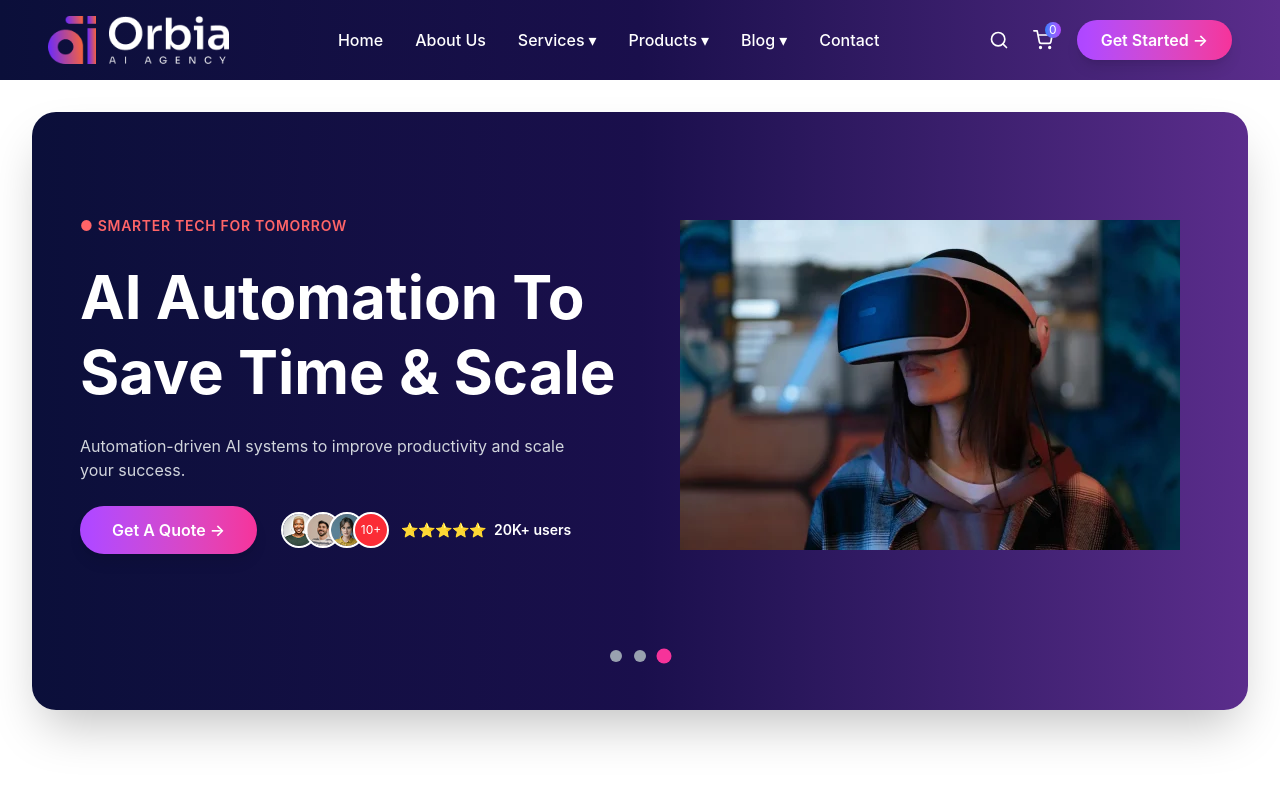
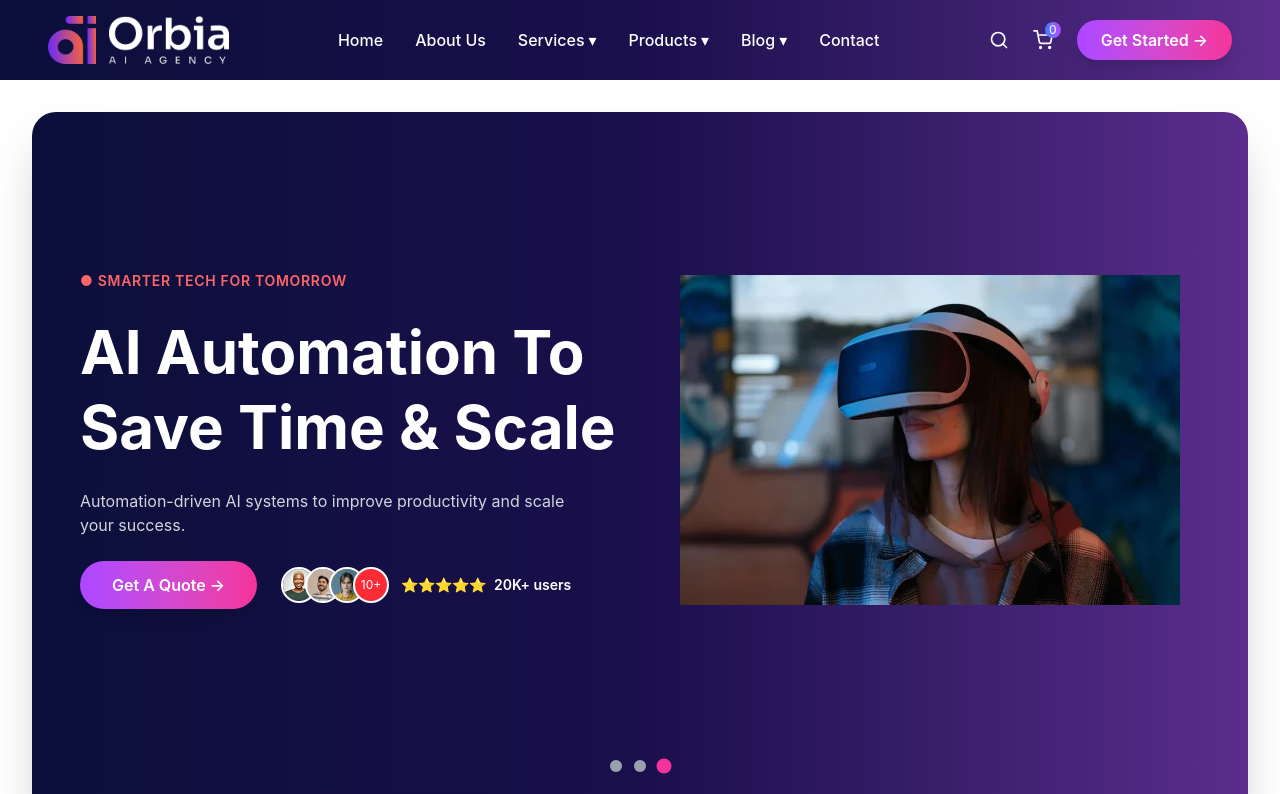
Before and after one commit to priyaudala/ideas2ai, a React app in the folder frontend/: page / in a window 1280 px wide. Shown: the top 794 px of the page. Built offline with nearby package versions, Linux system fonts and the light colour scheme; the HTML template or start-up script is replaced by a standard one.

Commit message:
changes in hero section

```diff
--- a/frontend/src/components/Home/Hero.jsx
+++ b/frontend/src/components/Home/Hero.jsx
@@ -45,18 +45,13 @@ const Hero = () => {
   return (
     <section className="pt-24 md:pt-28 pb-12 md:pb-20 w-full">
       <div className="w-full px-4 sm:px-6 lg:px-8">
-
         {/* Main Card Container - Full Width */}
         <div className="relative rounded-2xl md:rounded-3xl overflow-hidden bg-gradient-to-r from-[#0b0f3a] via-[#1a0f4c] to-[#5b2d8c] shadow-2xl w-full">
-
           {/* Content */}
           <div className="relative z-10 p-6 sm:p-8 md:p-10 lg:p-12">
-
-            <div className="grid md:grid-cols-2 items-center gap-10">
-
+            <div className="grid md:grid-cols-2 items-center gap-10 min-h-[520px] md:min-h-[560px]">
               {/* LEFT CONTENT */}
               <div className="text-white space-y-6 text-center md:text-left">
-
                 <p className="text-red-400 font-semibold tracking-wider text-sm">
                   ● SMARTER TECH FOR TOMORROW
                 </p>
@@ -91,17 +86,24 @@ const Hero = () => {
 
                 {/* BUTTON + CLIENTS */}
                 <div className="flex flex-col sm:flex-row items-center justify-center md:justify-start gap-6">
-
                   <button className="bg-gradient-to-r from-purple-500 to-pink-500 px-8 py-3 rounded-full font-semibold hover:scale-105 transition shadow-lg">
                     Get A Quote →
                   </button>
 
                   <div className="flex items-center gap-3">
-
                     <div className="flex -space-x-3">
-                      <img src={client1} className="w-9 h-9 rounded-full border-2 border-white object-cover" />
-                      <img src={client2} className="w-9 h-9 rounded-full border-2 border-white object-cover" />
-                      <img src={client3} className="w-9 h-9 rounded-full border-2 border-white object-cover" />
+                      <img
+                        src={client1}
+                        className="w-9 h-9 rounded-full border-2 border-white object-cover"
+                      />
+                      <img
+                        src={client2}
+                        className="w-9 h-9 rounded-full border-2 border-white object-cover"
+                      />
+                      <img
+                        src={client3}
+                        className="w-9 h-9 rounded-full border-2 border-white object-cover"
+                      />
 
                       <div className="w-9 h-9 flex items-center justify-center rounded-full bg-red-500 text-white text-xs border-2 border-white">
                         10+
@@ -112,14 +114,12 @@ const Hero = () => {
                       ⭐⭐⭐⭐⭐
                       <span className="text-white ml-2">20K+ users</span>
                     </div>
-
                   </div>
                 </div>
               </div>
 
               {/* RIGHT IMAGE */}
               <div className="flex justify-center items-center min-h-[300px] md:min-h-[450px] overflow-hidden">
-
                 <AnimatePresence mode="wait">
                   <motion.img
                     key={current}
@@ -131,9 +131,7 @@ const Hero = () => {
                     className="object-contain w-full max-w-[500px]"
                   />
                 </AnimatePresence>
-
               </div>
-
             </div>
 
             {/* DOTS */}
@@ -147,10 +145,8 @@ const Hero = () => {
                 />
               ))}
             </div>
-
           </div>
         </div>
-
       </div>
     </section>
   );
```
